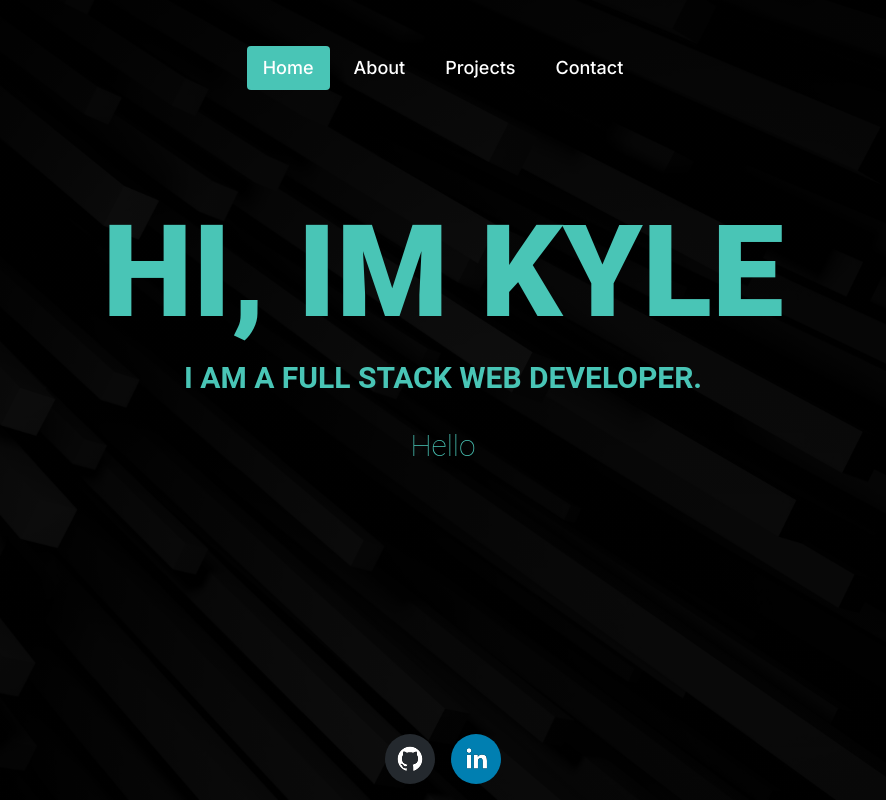
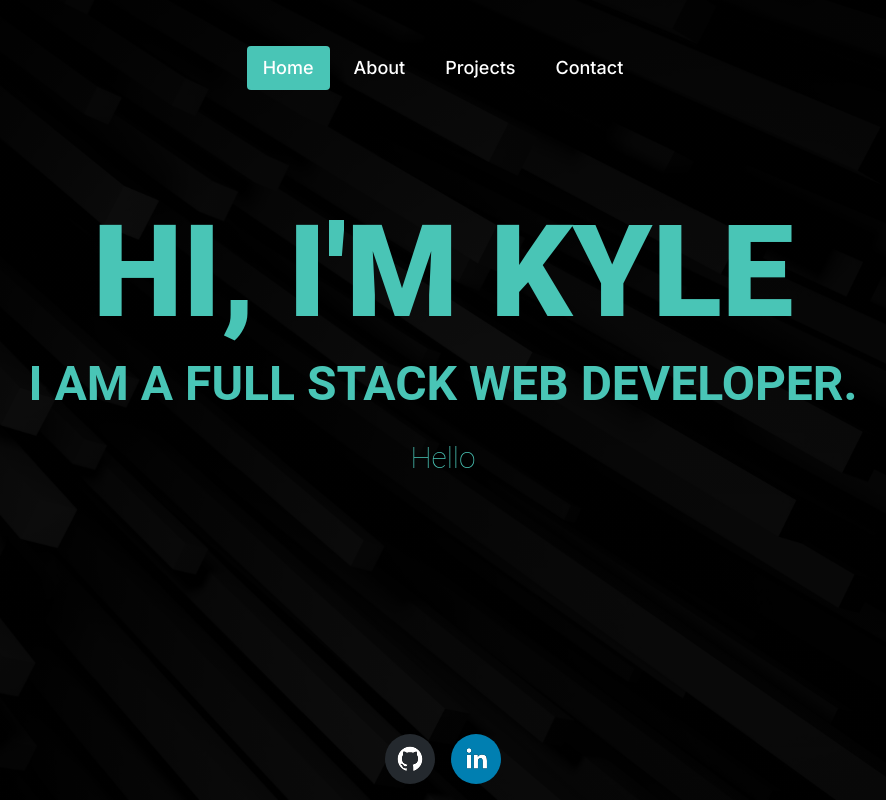
Before and after one commit to Goobber33/Portfolio-v4, a Next.js app: page / in a window 1280 px wide. Shown: the whole page, without its empty margins (197-1083 px from the left). Built offline with nearby package versions, Linux system fonts and the light colour scheme.

Commit message:
Added some mobile responsiveness to my home text

```diff
--- a/app/page.tsx
+++ b/app/page.tsx
@@ -5,13 +5,10 @@ import Footer from "@/components/footer";
 const HomeLayout = ({ children }: { children: React.ReactNode }) => {
   return (
     <div
+      className="flex flex-col min-h-screen max-w-screen bg-cover bg-center bg-no-repeat"
       style={{
-        backgroundImage: "linear-gradient(rgba(0, 0, 0, 0.9), rgba(0, 0, 0, 0.8)), url('/background.jpg')",
-        backgroundSize: 'cover',
-        backgroundPosition: 'center center',
-        backgroundRepeat: 'no-repeat',
+        backgroundImage: "linear-gradient(rgba(0, 0, 0, 0.9), rgba(0, 0, 0, 0.8)), url('/background.jpg')"
       }}
-      className="flex flex-col min-h-screen"
     >
       <Navbar />
       <main className="flex-grow">
--- a/components/home.tsx
+++ b/components/home.tsx
@@ -26,7 +26,7 @@ const HomePage = () => {
     };
 
     return (
-        <div className="text-center px-4 py-8 sm:p-28">
+        <div className="text-center px-4 py-8 sm:px-10 sm:py-16 md:px-20 md:py-28">
             <motion.div
                 variants={containerVariants}
                 initial="hidden"
@@ -36,19 +36,19 @@ const HomePage = () => {
                 <motion.h1
                     variants={childVariants}
                     style={{ color: '#49c5b6', fontFamily: 'Roboto, sans-serif' }}
-                    className="text-6xl sm:text-6xl md:text-7xl lg:text-9xl whitespace-nowrap font-extrabold">
-                    HI, IM KYLE
+                    className="text-6xl sm:text-6xl md:text-7xl lg:text-9xl sm:whitespace-nowrap font-extrabold">
+                    HI, I&apos;M KYLE
                 </motion.h1>
                 <motion.h2
                     variants={childVariants}
                     style={{ color: '#49c5b6', fontFamily: 'Roboto, sans-serif' }}
-                    className="text-xl sm:text-3xl text-center px-4 py-2 whitespace-nowrap font-bold">
+                    className="text-xl sm:text-3xl md:text-4xl lg:text-5xl px-2 sm:px-4 md:px-6 lg:px-8 py-2 sm:whitespace-nowrap font-bold">
                     I AM A FULL STACK WEB DEVELOPER.
                 </motion.h2>
                 <motion.p
                     variants={childVariants}
                     style={{ color: '#49c5b6', fontFamily: 'Roboto, sans-serif', fontWeight: 100 }}
-                    className="text-xl sm:text-3xl text-center px-4 py-2 whitespace-nowrap">
+                    className="text-lg sm:text-xl md:text-2xl lg:text-3xl px-2 sm:px-4 md:px-6 lg:px-8 py-2 whitespace-nowrap">
                     Hello
                 </motion.p>
             </motion.div>
```
Also changed, not shown: app/globals.css (line endings or trailing spaces).
